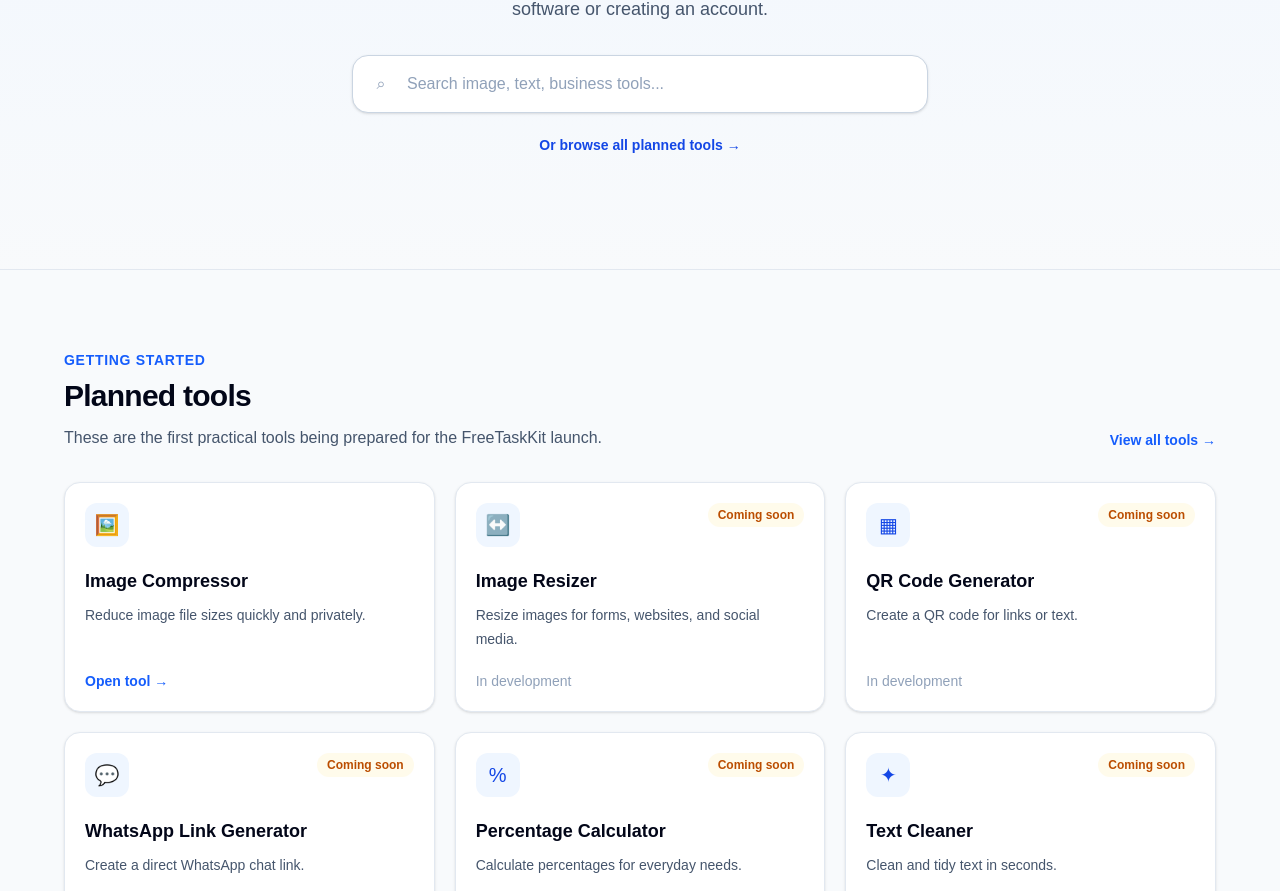
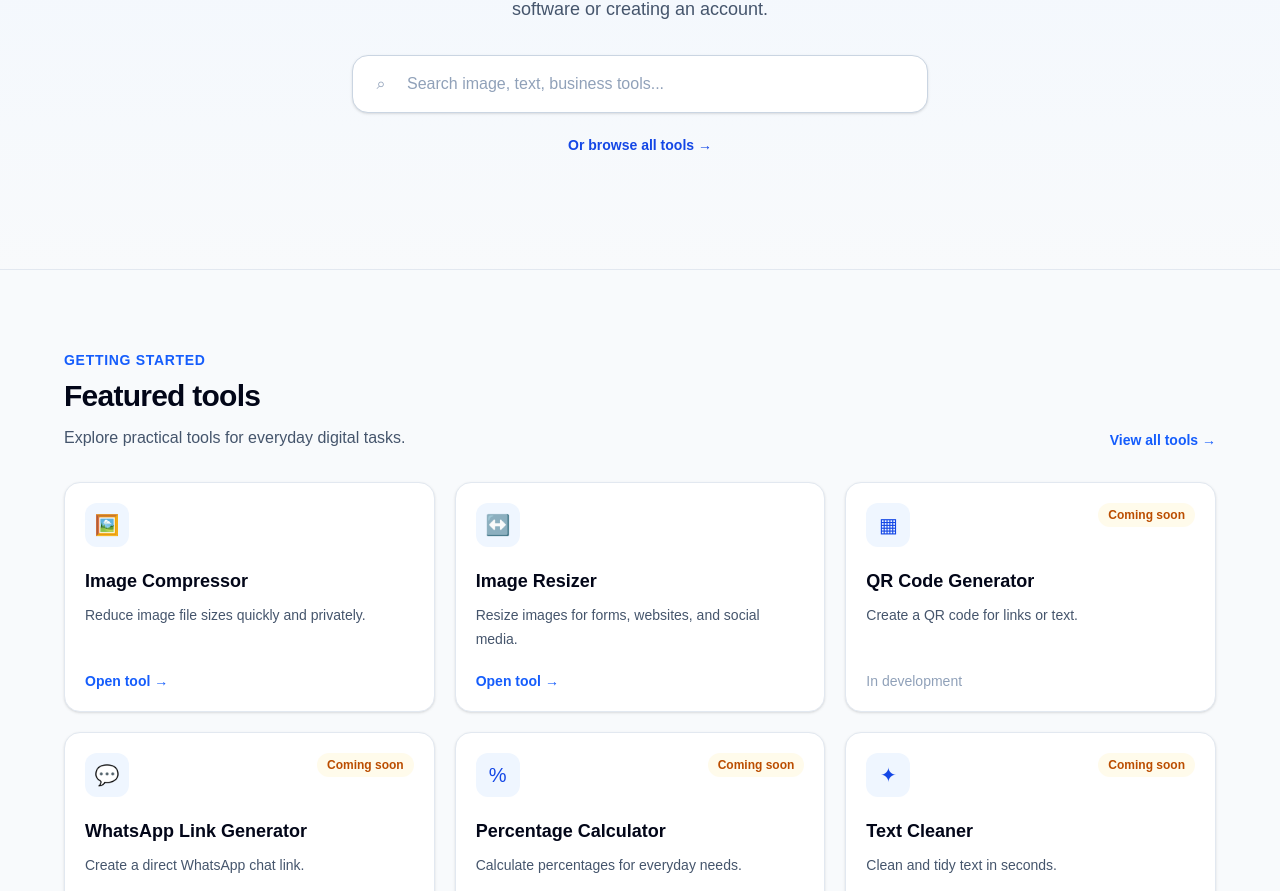
Before and after one commit to loctate/freetaskkit, a Next.js app: page / in a window 1280 px wide. Shown: the part 416-1307 px from the top of the page. Built offline with nearby package versions, Linux system fonts and the light colour scheme.

Commit message:
feat: publish image resizer

```diff
--- a/src/app/page.tsx
+++ b/src/app/page.tsx
@@ -56,7 +56,7 @@ export default function Home() {
               href="/tools"
               className="text-sm font-semibold text-blue-700 hover:text-blue-800"
             >
-              Or browse all planned tools →
+              Or browse all tools →
             </Link>
           </div>
         </div>
@@ -71,12 +71,11 @@ export default function Home() {
               </p>
 
               <h2 className="mt-2 text-3xl font-bold tracking-tight text-slate-950">
-                Planned tools
+                Featured tools
               </h2>
 
               <p className="mt-3 max-w-2xl text-slate-600">
-                These are the first practical tools being prepared for the
-                FreeTaskKit launch.
+                Explore practical tools for everyday digital tasks.
               </p>
             </div>
 
--- a/src/data/tools.ts
+++ b/src/data/tools.ts
@@ -50,17 +50,54 @@ export const tools: Tool[] = [
     slug: "image-resizer",
     category: "image",
     description:
-      "Resize images by width and height while keeping the correct proportions.",
+      "Resize JPG, PNG, and WebP images by width and height directly in your browser.",
     shortDescription: "Resize images for forms, websites, and social media.",
     keywords: [
       "resize image",
       "change image dimensions",
       "photo resizer",
       "image size",
+      "resize jpg",
+      "resize png",
+      "resize webp",
     ],
-    status: "planned",
+    status: "published",
     featured: true,
     icon: "↔️",
+    privacyNote:
+      "Images are processed directly in your browser. Your files are not uploaded to FreeTaskKit servers.",
+    howToUse: [
+      "Select or drag a JPG, PNG, or WebP image into the resizer workspace.",
+      "Set the target width and height, keep the aspect ratio if needed, or choose a quick preset.",
+      "Resize the image, review the new dimensions and file size, then download the resized file.",
+    ],
+    faq: [
+      {
+        question: "Is the Image Resizer free to use?",
+        answer:
+          "Yes. The Image Resizer is free to use and does not require an account.",
+      },
+      {
+        question: "Are my images uploaded to a server?",
+        answer:
+          "No. Image resizing is performed locally in your browser, so your image files are not uploaded to FreeTaskKit servers.",
+      },
+      {
+        question: "Which image formats are supported?",
+        answer:
+          "The current version supports JPG, PNG, and WebP images up to 15 MB.",
+      },
+      {
+        question: "Can I keep the original image proportions?",
+        answer:
+          "Yes. Maintain aspect ratio is enabled by default, so changing the width automatically adjusts the height and vice versa.",
+      },
+      {
+        question: "Does resizing change the image format?",
+        answer:
+          "No. The resized image keeps the same format as the original JPG, PNG, or WebP file.",
+      },
+    ],
   },
   {
     id: "qr-code-generator",
```
